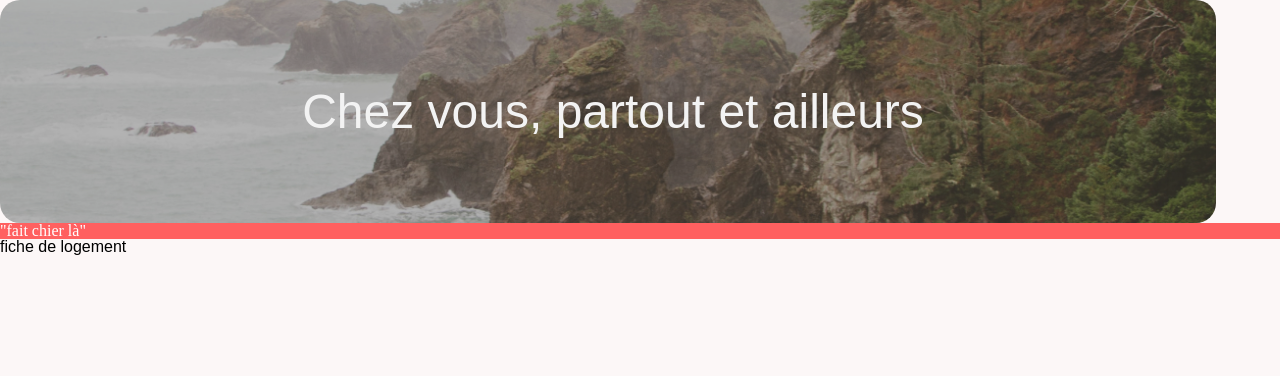
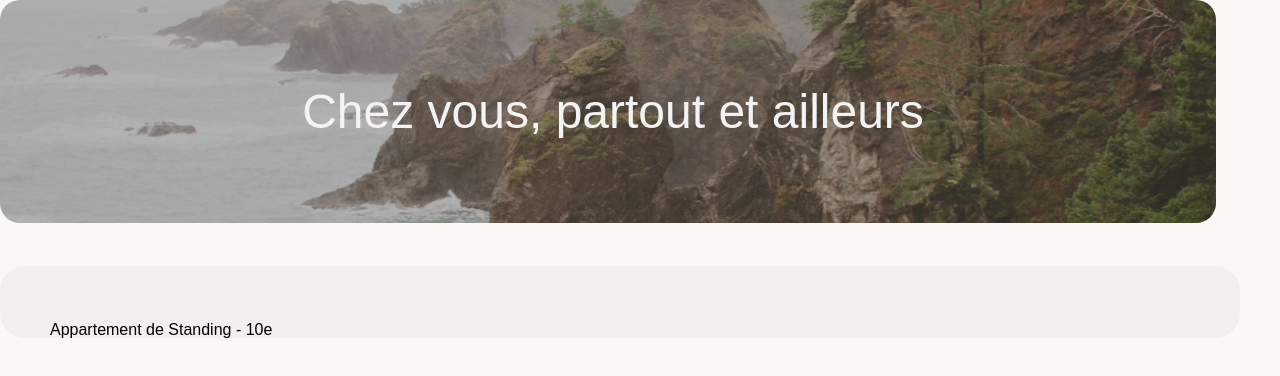
Before and after one commit to alexhcrel/openclassrooms-projet6-kasa, a React (Create React App) app: page /fichelogement/0979876d in a window 1280 px wide. Shown: the top 376 px of the page. Built offline with nearby package versions, Linux system fonts and the light colour scheme.

Commit message:
récup_params_url_dans_fichelogement

```diff
--- a/src/App.jsx
+++ b/src/App.jsx
@@ -1,4 +1,4 @@
-import React from "react";
+
 import { BrowserRouter, Routes, Route } from "react-router-dom";
 import './styles/index.css';
 import Home from "./pages/Home";
@@ -6,19 +6,24 @@ import About from "./pages/About";
 import Error from "./pages/Error";
 import Fichelogement from "./pages/FicheLogement";
 
+const App = () => {
 
+  return (
+    <div>
 
-const App = () => {
-  return (
     <BrowserRouter>
       <Routes>
       <Route path="/" element={<Home />} />
       <Route path={`/fichelogement/:logementId`} element={<Fichelogement />} />
       <Route path="/about" element={<About />} />
       <Route path="*" element={<Error />} />
+
       </Routes>
     </BrowserRouter>
+    </div>
+
   );
 };
 
+
 export default App;
--- a/src/pages/FicheLogement.jsx
+++ b/src/pages/FicheLogement.jsx
@@ -1,14 +1,29 @@
-import React from 'react';
+import { useParams } from "react-router-dom";
+import React , { useEffect, useState }from 'react';
 import Banner from '../components/Banner'
 import Descriptif from '../components/Descriptif';
+import jsonData from "../data/logements.json";
 
 const FicheLogement = () => {
+    const [data, setData] = useState([]);
+
+    useEffect(() => {
+      setData(jsonData);
+    }, []);
+
+
+    const {logementId} = useParams();
+
+    const objet = jsonData.find(item => item.id === logementId);
+ console.log(objet)
+
+
     return (
         <div>
             <Banner />
-            <Descriptif />
-            fiche de logement
-
+            <div className="cards">
+      <p>{objet.title}</p>
+    </div>
         </div>
     );
 };
```
Also changed, not shown: src/components/Cards.jsx (+2 -6 lines), src/pages/Home.jsx (+0 -7 lines).
